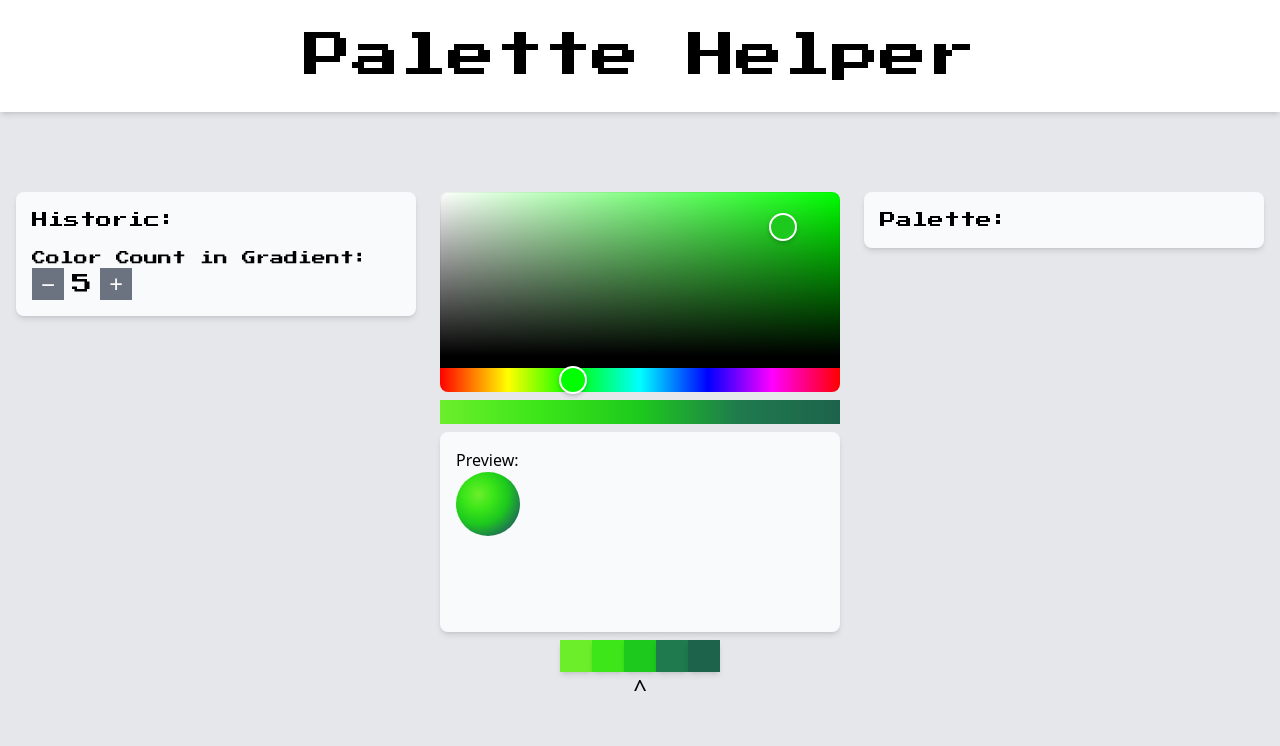
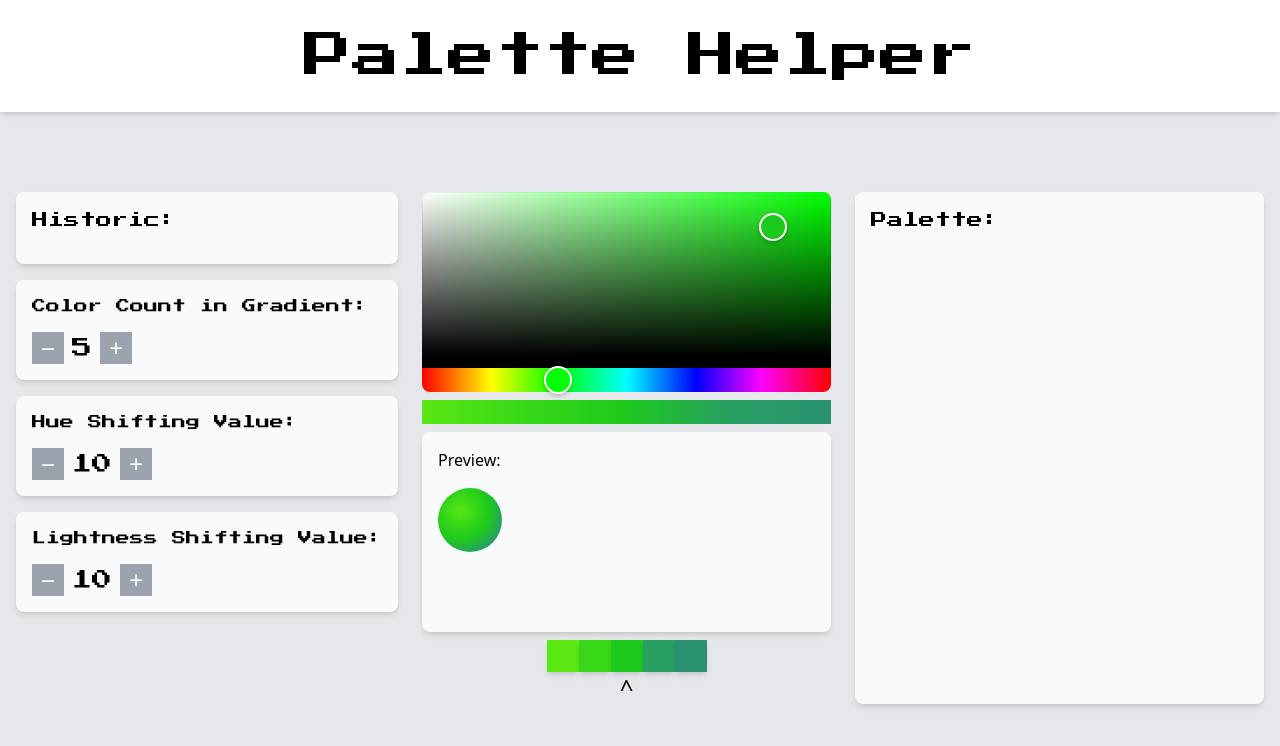
Before and after one commit to GustLSant/palette-helper, a React (Vite) app: page / in a window 1280 px wide. Shown: the top 746 px of the page. Built offline with nearby package versions, Linux system fonts and the light colour scheme.

Commit message:
criacao componente ConfigurationContainer

```diff
--- a/src/components/ColorBox.tsx
+++ b/src/components/ColorBox.tsx
@@ -1,7 +1,7 @@
 import { HslColor } from "react-colorful";
 
 
-interface Props {
+interface ColorBoxProps {
     hslColor: HslColor; // Define a prop 'color' como uma string
     hexColor: string;
     handleChangeCurrentColor: (_newColor:HslColor) => void;
@@ -9,7 +9,7 @@ interface Props {
 }
 
 
-export default function ColorBox({hslColor, hexColor, handleChangeCurrentColor, isMainColor}:Props){
+export default function ColorBox({hslColor, hexColor, handleChangeCurrentColor, isMainColor}:ColorBoxProps){
 
     function handleClickColor():void{
         handleChangeCurrentColor(hslColor)
--- /dev/null
+++ b/src/components/ConfigurationContainer.tsx
@@ -0,0 +1,26 @@
+
+interface ConfigurationContainerProps {
+    label:string;
+    value:number;
+    setterFunction: (_direction:number) => void;
+}
+
+
+
+export default function ConfigurationContainer({label, value, setterFunction} : ConfigurationContainerProps){
+
+
+    return(
+        <div className='main-page__mini-section'>
+
+            <p className='text-sm font-pixel'>{ label }</p>
+
+            <div className='flex gap-2 items-center'>
+                <button className='bg-gray-400 basis-8 text-white text-2xl' onClick={()=>{setterFunction(-1)}}>&minus;</button>
+                <p className='text-center text-xl font-pixel'>{value}</p>
+                <button className='bg-gray-400 basis-8 text-white text-2xl' onClick={()=>{setterFunction(+1)}}>+</button>
+            </div>
+
+        </div>
+    )
+}
--- a/src/index.css
+++ b/src/index.css
@@ -3,7 +3,11 @@
 @tailwind utilities;
 
 .main-page__section{
-    @apply basis-200px grow p-4 bg-gray-50 rounded-lg shadow-md;
+    @apply basis-200px grow p-4 bg-gray-50 rounded-lg shadow-md flex flex-col gap-4;
+}
+
+.main-page__mini-section{
+    @apply p-4 bg-gray-50 rounded-lg shadow-md flex flex-col gap-4;
 }
 
 .main-page__text-section{
--- a/src/output.css
+++ b/src/output.css
@@ -562,6 +562,10 @@ video {
   display: flex;
 }
 
+.h-16 {
+  height: 4rem;
+}
+
 .h-6 {
   height: 1.5rem;
 }
@@ -574,14 +578,6 @@ video {
   height: 100vh;
 }
 
-.h-12 {
-  height: 3rem;
-}
-
-.h-16 {
-  height: 4rem;
-}
-
 .min-h-28 {
   min-height: 7rem;
 }
@@ -590,8 +586,8 @@ video {
   width: auto !important;
 }
 
-.w-6 {
-  width: 1.5rem;
+.w-16 {
+  width: 4rem;
 }
 
 .w-8 {
@@ -600,14 +596,6 @@ video {
 
 .w-full {
   width: 100%;
-}
-
-.w-12 {
-  width: 3rem;
-}
-
-.w-16 {
-  width: 4rem;
 }
 
 .grow {
@@ -630,12 +618,16 @@ video {
   flex-wrap: wrap;
 }
 
-.items-start {
-  align-items: flex-start;
+.items-center {
+  align-items: center;
 }
 
-.items-center {
-  align-items: center;
+.items-stretch {
+  align-items: stretch;
+}
+
+.justify-start {
+  justify-content: flex-start;
 }
 
 .justify-center {
@@ -667,9 +659,9 @@ video {
   background-color: rgb(229 231 235 / var(--tw-bg-opacity, 1));
 }
 
-.bg-gray-500 {
+.bg-gray-400 {
   --tw-bg-opacity: 1;
-  background-color: rgb(107 114 128 / var(--tw-bg-opacity, 1));
+  background-color: rgb(156 163 175 / var(--tw-bg-opacity, 1));
 }
 
 .bg-white {
@@ -710,6 +702,11 @@ video {
   line-height: 1.75rem;
 }
 
+.text-black {
+  --tw-text-opacity: 1;
+  color: rgb(0 0 0 / var(--tw-text-opacity, 1));
+}
+
 .text-white {
   --tw-text-opacity: 1;
   color: rgb(255 255 255 / var(--tw-text-opacity, 1));
@@ -722,8 +719,24 @@ video {
 }
 
 .main-page__section {
+  display: flex;
   flex-grow: 1;
   flex-basis: 200px;
+  flex-direction: column;
+  gap: 1rem;
+  border-radius: 0.5rem;
+  --tw-bg-opacity: 1;
+  background-color: rgb(249 250 251 / var(--tw-bg-opacity, 1));
+  padding: 1rem;
+  --tw-shadow: 0 4px 6px -1px rgb(0 0 0 / 0.1), 0 2px 4px -2px rgb(0 0 0 / 0.1);
+  --tw-shadow-colored: 0 4px 6px -1px var(--tw-shadow-color), 0 2px 4px -2px var(--tw-shadow-color);
+  box-shadow: var(--tw-ring-offset-shadow, 0 0 #0000), var(--tw-ring-shadow, 0 0 #0000), var(--tw-shadow);
+}
+
+.main-page__mini-section {
+  display: flex;
+  flex-direction: column;
+  gap: 1rem;
   border-radius: 0.5rem;
   --tw-bg-opacity: 1;
   background-color: rgb(249 250 251 / var(--tw-bg-opacity, 1));
--- a/src/pages/MainPage.tsx
+++ b/src/pages/MainPage.tsx
@@ -1,6 +1,7 @@
 import React from 'react'
 import { HslColor, HslColorPicker } from "react-colorful";
 import ColorBox from '../components/ColorBox';
+import ConfigurationContainer from '../components/ConfigurationContainer';
 
 
 
@@ -42,7 +43,7 @@ export default function MainPage(){
     const [colorCount, setColorCount] = React.useState<number>(5)
     const [hueShifting, setHueShifting] = React.useState<number>(10.0)
     const [saturationShifting, setSaturationShifting] = React.useState<number>(5.0)
-    const [lightnessShifting, setLightnessShifting] = React.useState<number>(5.0)
+    const [lightnessShifting, setLightnessShifting] = React.useState<number>(2.0)
 
     const maxHistoricSize:number = 20
 
@@ -110,6 +111,8 @@ export default function MainPage(){
     }
 
 
+
+
     React.useEffect(()=>{
         handleChangeCurrentColor(currentColor) // atualizando a cor atual apos mudar o tamanho do gradiente
     }, [colorCount])
@@ -121,10 +124,10 @@ export default function MainPage(){
                 <h1 className='font-pixel text-5xl text-center'>Palette Helper</h1>
             </div>
 
-            <div className='flex w-full items-start gap-6 px-4'>
+            <div className='flex w-full items-stretch gap-6 px-4'>
 
-                <div className='main-page__section flex flex-col gap-4'>
-                    <div>
+                <div className='flex flex-col gap-4 justify-start'>
+                    <div className='main-page__mini-section'>
                         <p className='main-page__text-section'>Historic:</p>
                         <div className='flex flex-wrap'>
                             {
@@ -137,14 +140,11 @@ export default function MainPage(){
                         </div>
                     </div>
 
-                    <div>
-                        <p className='text-sm font-pixel'>Color Count in Gradient: </p>
-                        <div className='flex gap-2 items-center'>
-                            <button className='bg-gray-500 basis-8 text-white text-2xl' onClick={()=>{handleClickButtonColorCount(-1)}}>&minus;</button>
-                            <p className='text-center text-xl font-pixel'>{colorCount}</p>
-                            <button className='bg-gray-500 basis-8 text-white text-2xl' onClick={()=>{handleClickButtonColorCount(+1)}}>+</button>
-                        </div>
-                    </div>
+                    <ConfigurationContainer label='Color Count in Gradient: ' value={colorCount} setterFunction={handleClickButtonColorCount} />
+
+                    <ConfigurationContainer label='Hue Shifting Value: ' value={hueShifting} setterFunction={handleClickButtonColorCount} />
+
+                    <ConfigurationContainer label='Lightness Shifting Value: ' value={hueShifting} setterFunction={handleClickButtonColorCount} />
                 </div>
 
                 <div className='flex flex-col basis-200px grow gap-2'>
```
